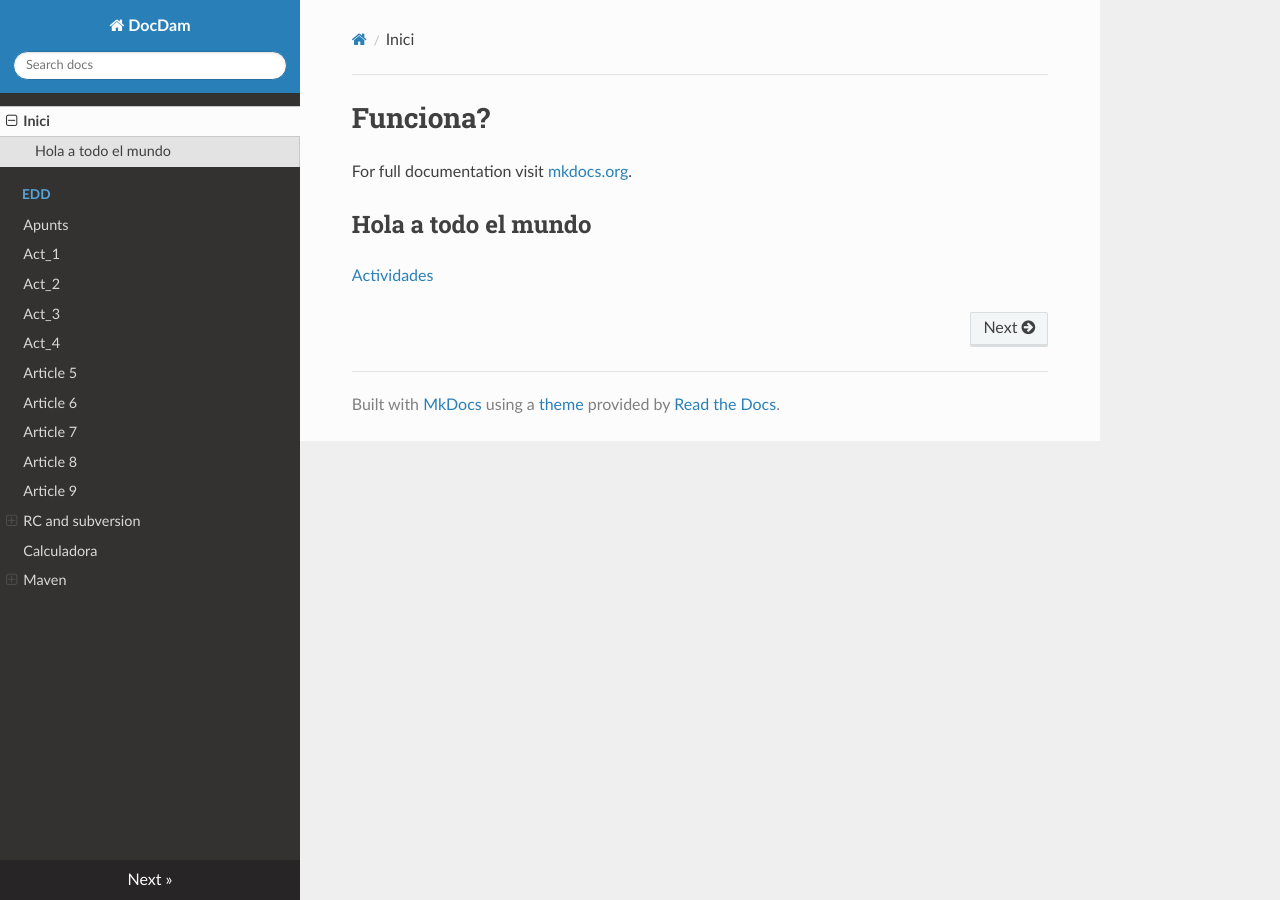
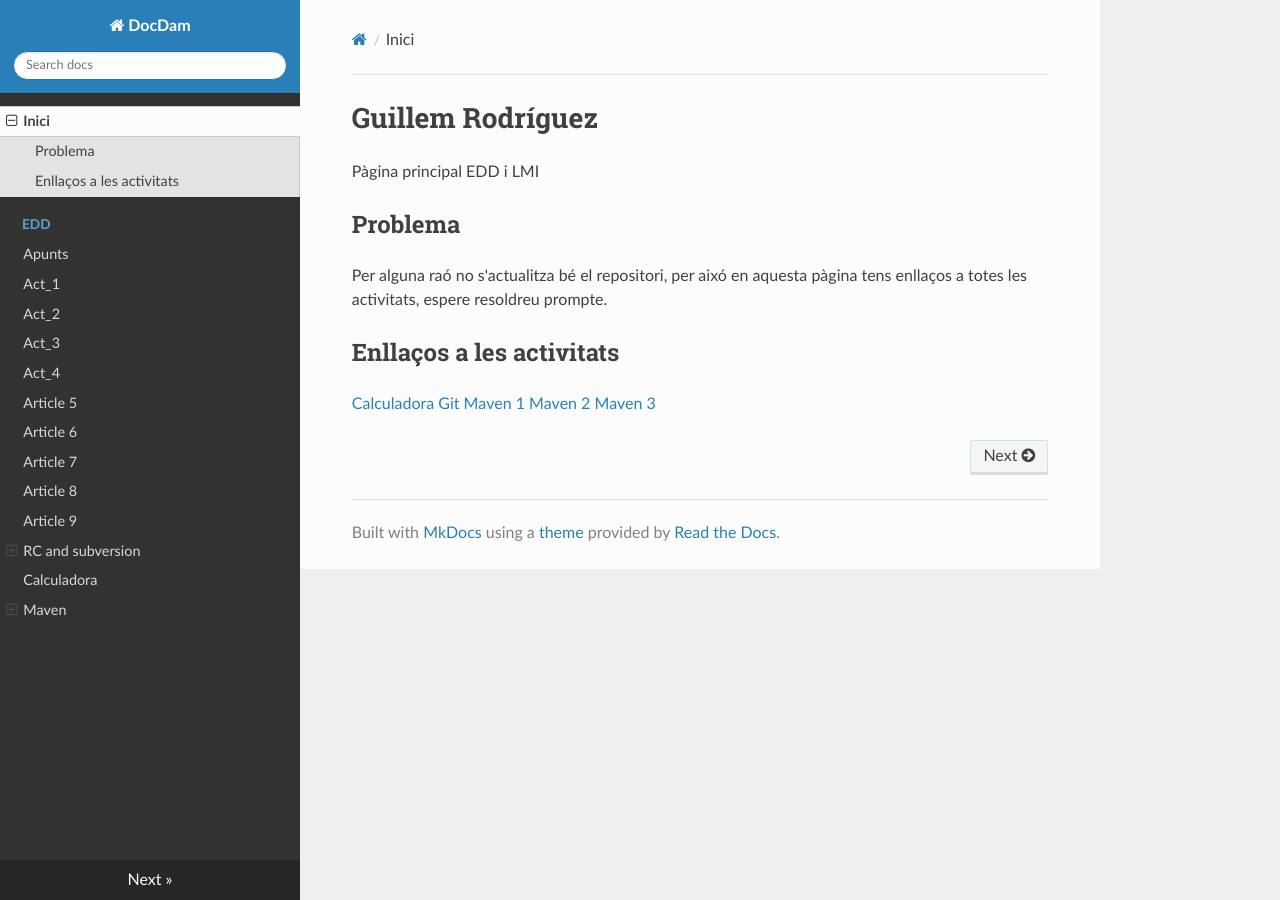
Before and after one commit to DisnaKing/devlog, an MkDocs documentation site: the page built from docs/index.md, in a window 1280 px wide. Built offline with MkDocs 1.6.1, drawn with Linux system fonts in a browser that asks for light colours; nearby versions of some CDN libraries.

Commit message:
Enlaces pagina principal

```diff
--- a/docs/index.md
+++ b/docs/index.md
@@ -1,7 +1,15 @@
-# Funciona?
+# Guillem Rodríguez
 
-For full documentation visit [mkdocs.org](https://www.mkdocs.org).
+Pàgina principal EDD i LMI
 
-## Hola a todo el mundo
+## Problema
 
-[Actividades](EDD/calculadora/calculadora.md)
+Per alguna raó no s'actualitza bé el repositori, per aixó en aquesta pàgina tens enllaços a totes les activitats, espere resoldreu prompte.
+
+## Enllaços a les activitats
+
+[Calculadora](EDD/calculadora/calculadora.md)
+[Git](EDD/"Control de versions"/git.md)
+[Maven 1](EDD/maven/maven1.md)
+[Maven 2](EDD/maven/maven2.md)
+[Maven 3](EDD/maven/maven3.md)
```
